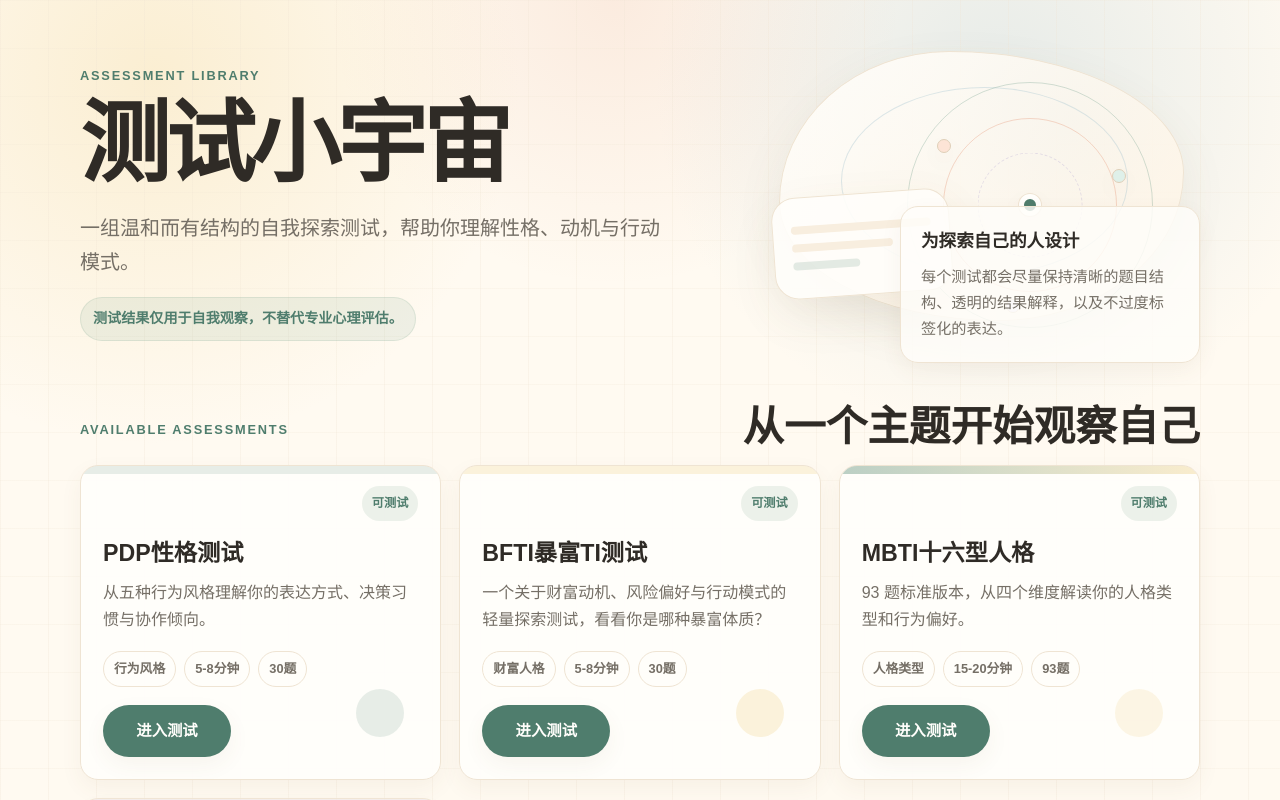
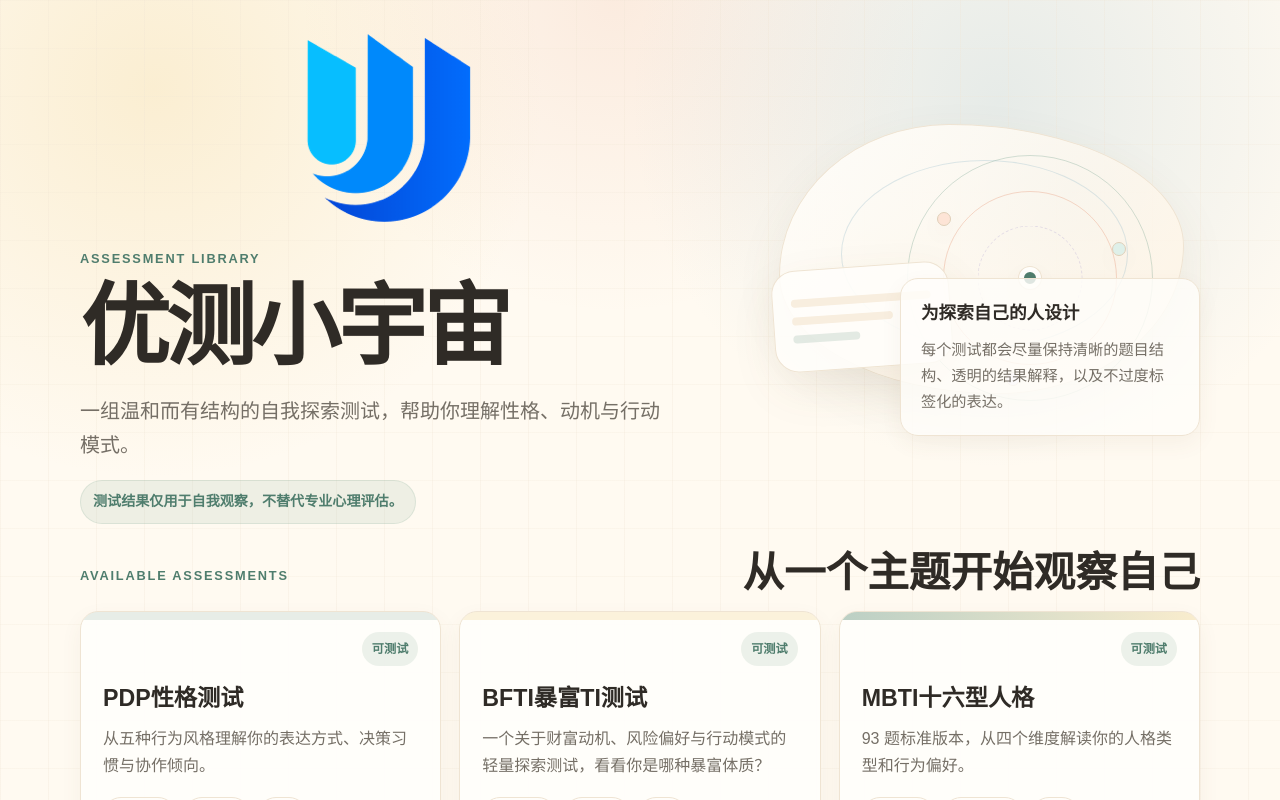
Before and after one commit to MartinaECC/martinaecc.github.io, a React (Vite) app: page / in a window 1280 px wide. Shown: the top 800 px of the page. Built offline with nearby package versions, Linux system fonts and the light colour scheme.

Commit message:
Rename site to 优测小宇宙 and add logo to homepage and test pages

```diff
--- a/index.html
+++ b/index.html
@@ -3,7 +3,7 @@
   <head>
     <meta charset="UTF-8" />
     <meta name="viewport" content="width=device-width, initial-scale=1.0" />
-    <title>测试宇宙 - MartinaECC</title>
+    <title>优测小宇宙</title>
   </head>
   <body>
     <div id="root"></div>
--- a/src/pages/HomePage.jsx
+++ b/src/pages/HomePage.jsx
@@ -6,8 +6,9 @@ export default function HomePage() {
         <main className="container home-shell">
             <section className="landing-hero">
                 <div className="landing-copy">
+                    <img src="/images/logo.png" alt="优测小宇宙" className="site-logo" />
                     <p className="eyebrow">Assessment Library</p>
-                    <h1>测试小宇宙</h1>
+                    <h1>优测小宇宙</h1>
                     <p className="lead">一组温和而有结构的自我探索测试，帮助你理解性格、动机与行动模式。</p>
                     <p className="small-note">测试结果仅用于自我观察，不替代专业心理评估。</p>
                 </div>
--- a/src/pages/TestPage.jsx
+++ b/src/pages/TestPage.jsx
@@ -63,6 +63,9 @@ export default function TestPage({ testId }) {
         <main className="container">
             <section className="page active">
                 <Link className="back-link" to="/">← 返回测试主页</Link>
+                <div className="test-page-logo-container">
+                    <img src="/images/logo.png" alt="优测小宇宙" className="test-page-logo" />
+                </div>
                 {!scores ? (
                     <>
                         <p className="eyebrow">{test.eyebrow}</p>
--- a/src/styles.css
+++ b/src/styles.css
@@ -698,6 +698,23 @@ p {
     }
 }
 
+.site-logo {
+    display: block;
+    max-width: 280px;
+    margin: 0 auto 20px;
+    height: auto;
+}
+
+.test-page-logo-container {
+    text-align: center;
+    margin-bottom: 16px;
+}
+
+.test-page-logo {
+    max-height: 48px;
+    width: auto;
+}
+
 .option input {
     width: 18px;
     height: 18px;
```
Also changed, not shown: public/images/logo.png (added).
